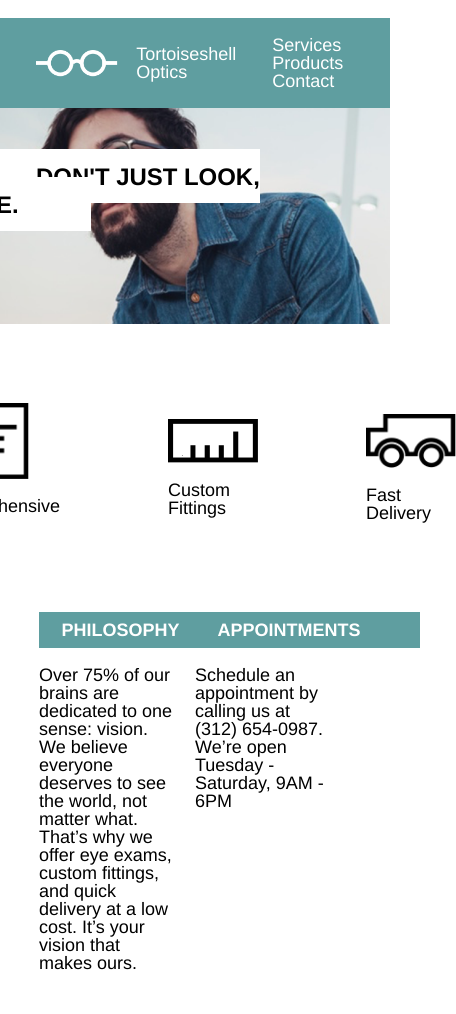
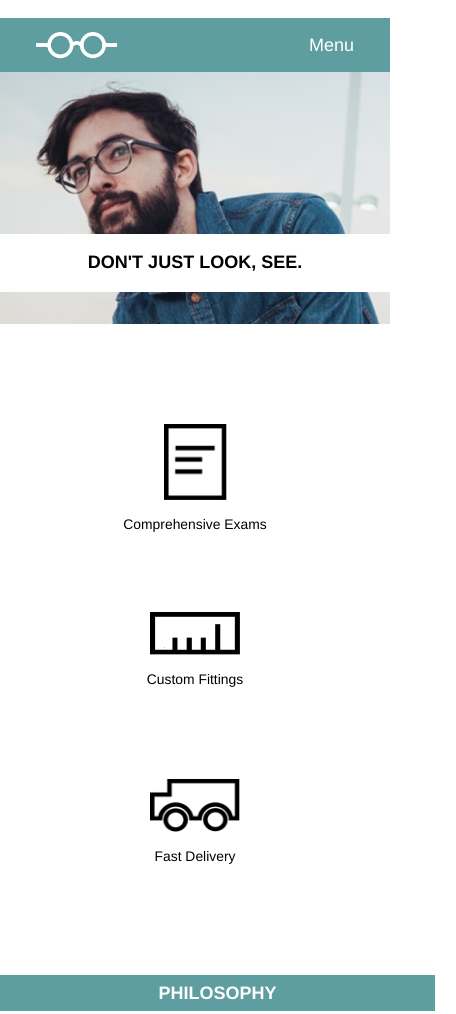
Before and after one commit to rosemarymomoh/tortoiseshelloptics, a plain HTML site: page index.html in a window 390 px wide. Shown: the top 1014 px of the page, 456 px wide, since content can reach past the window. Drawn offline with Linux system fonts and the light colour scheme.

Commit message:
mobile appearance completed

```diff
--- a/index.html
+++ b/index.html
@@ -23,12 +23,18 @@
                   <li>Contact</li>
                 </ul>
               </nav>
+
+              <nav>
+                <ul class="formobilenav">
+                  <li>Menu</li>
+                </ul>
+              </nav>
             </div>
       </div>
 
       <div class="mainbanner">
         <div class="slogan">
-          <span>DON'T JUST LOOK, SEE.</span>
+          <div>DON'T JUST LOOK, SEE.</div>
         </div>
       </div>
 
@@ -36,7 +42,6 @@
   </div>
 
     <div class="maincontainer">
-    <div class="servicesoffered">
       <div class="servicegrid">
         <div class="service">
           <img src="./resources/images/paper-icon.png" class="paper-icon" alt="">
@@ -52,7 +57,6 @@
           <img src="./resources/images/truck-icon.png" alt="">
           <div>Fast Delivery</div>
         </div>
-      </div>
     </div>
   </div>
 
--- a/resources/css/styles.css
+++ b/resources/css/styles.css
@@ -17,6 +17,7 @@ div {
 
 .topsection{
   background-image: url(../images/glasses-bg.png);
+  background-position: center;
   background-size: cover;
   height:30rem;
   padding-top: 1rem;
@@ -45,6 +46,10 @@ div {
   font-size: 1rem;
 }
 
+.navigation{
+  display: flex;
+  align-items: center;
+}
 
 nav ul{
   margin: 1rem 1rem;
@@ -55,25 +60,28 @@ ul li{
   display: inline;
 }
 
+.formobilenav{
+  display: none;
+}
+
 .mainbanner{
   display: flex;
   justify-content: flex-end;
+  margin-right: -2rem;
 }
 
 .slogan{
   position: relative;
   top: 10rem;
-  margin-right: -2rem;
 }
 
-.slogan span{
+.slogan div{
   background-color: white;
   font-weight: bold;
   font-size: 2rem;
   line-height: 1.2;
   padding: 1.5rem 5rem;
 }
-
 
 .servicegrid{
   display: flex;
@@ -153,7 +161,7 @@ footer img{
     margin-right: 2rem;
   }
 
-  .slogan span{
+  .slogan div{
     background-color: white;
     font-weight: bold;
     font-size: 1.33rem;
@@ -169,26 +177,82 @@ footer img{
 
   .topsection{
       height:17rem;
-      padding-top:0;
       background-position: 20%;
     }
 
-    .mainbanner{
-      display: flex;
-      flex-direction: column;
-      align-items: flex-end;
+  nav .formobilenav{
+      display: block;
+      text-align: right;
   }
 
+  nav ul{
+    display: none;
+  }
+
+  .companyheader span{
+    display: none;
+  }
+
+
 .slogan{
-      position: absolute;
       top: 9rem;
       width: 100%;
 }
 
-    .slogan span{
+.slogan div{
       background-color: white;
       font-weight: bold;
-      font-size: 1.33rem;
-      padding: 0.75rem 4rem;
+      font-size: 1rem;
+      padding: 1rem;
+      text-align: center;
     }
+
+.servicegrid{
+    margin: 3.77rem;
+    display: flex;
+    flex-direction: column;
+    align-items: center;
   }
+
+  .service{
+    margin: 0.77rem;
+  }
+
+  .service div{
+    font-size: 0.77rem;
+  }
+
+  .businessdetails{
+    display: block;
+  }
+
+  .details{
+    width: 100%;
+    margin-top: 1rem;
+    margin-bottom: 4rem;
+  }
+
+  .details .title{
+    width:100%;
+    display: flex;
+    justify-content:center;
+    align-items: center;
+  }
+
+  .businessdetails .details p{
+    font-size: 0.77rem;
+  }
+
+ .details p{
+   font-size: 0.77rem;
+ }
+
+footer{
+  display: flex;
+  align-items: center;
+  justify-content: center;
+}
+
+footer div{
+   display: none;
+ }
```
Lines whose indentation alone changed are shown as unchanged.
